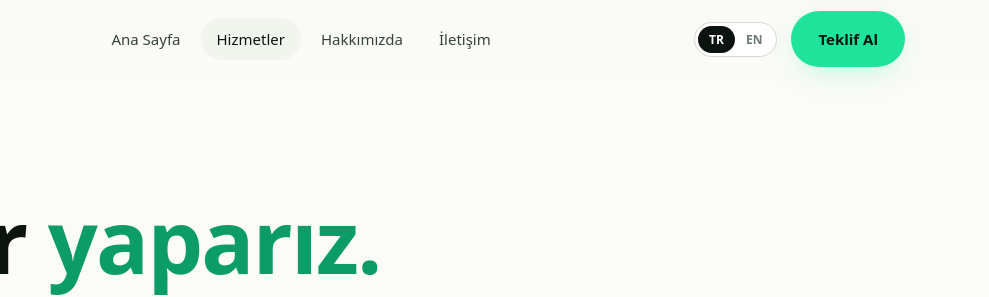
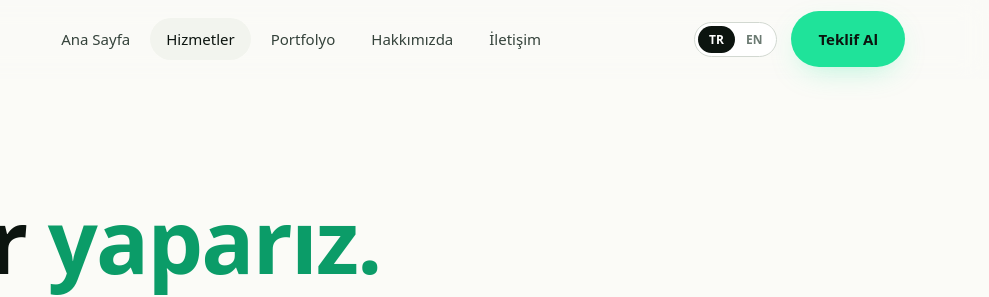
Before and after one commit to anoktademir/digikedi, a plain HTML site: page hizmetler.html in a window 1280 px wide. Shown: the top 297 px of the page, 291-1280 px from the left. Drawn offline with Linux system fonts and the light colour scheme; a web font is replaced by a local one.

Commit message:
hizmetler nav: portfolyo linki eklendi

```diff
--- a/hizmetler.html
+++ b/hizmetler.html
@@ -37,6 +37,7 @@
     <nav class="nav-links">
       <a href="index.html" data-en="Home">Ana Sayfa</a>
       <a href="hizmetler.html" class="active" data-en="Services">Hizmetler</a>
+      <a href="portfolio.html" data-en="Portfolio">Portfolyo</a>
       <a href="hakkimizda.html" data-en="About">Hakkımızda</a>
       <a href="iletisim.html" data-en="Contact">İletişim</a>
     </nav>
```
